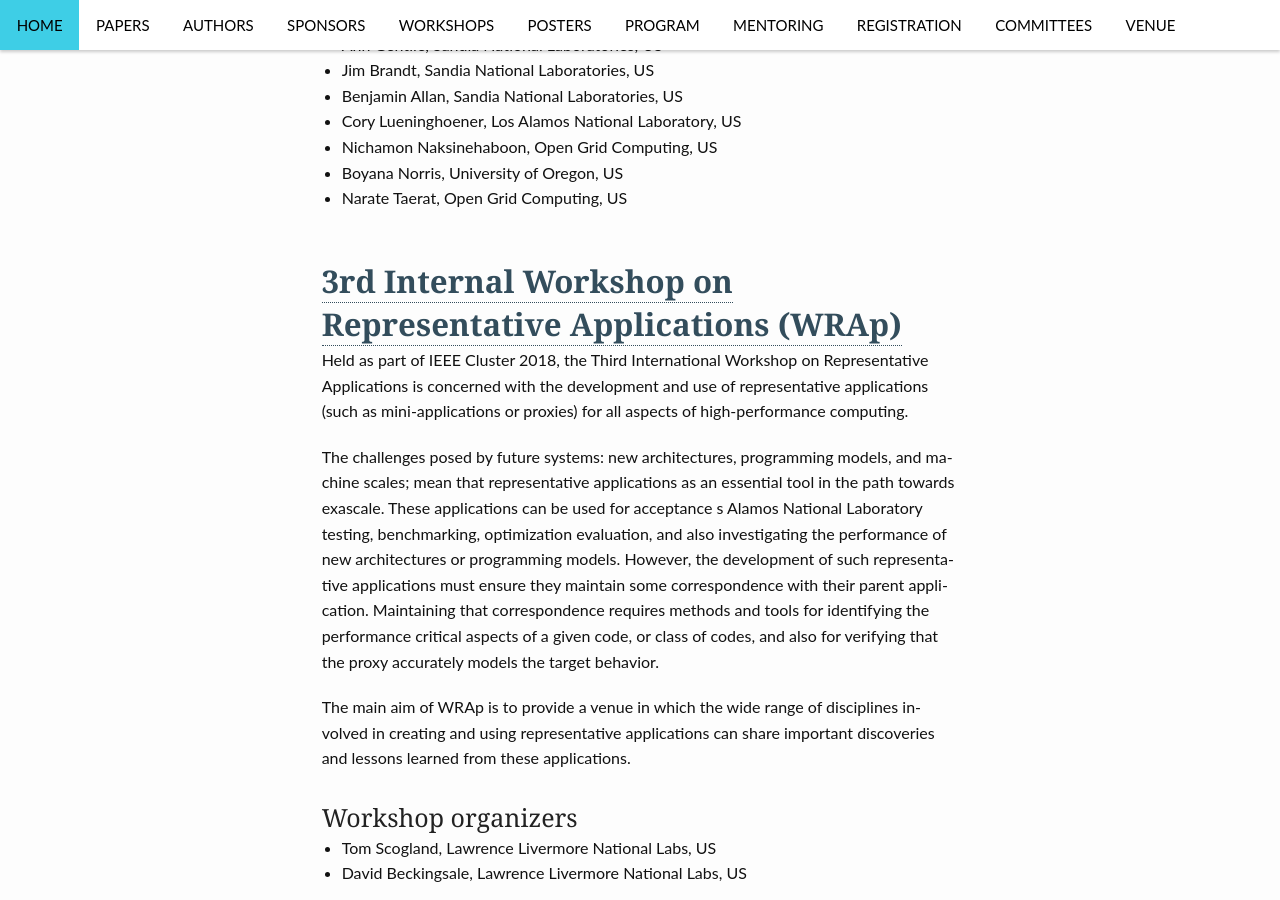
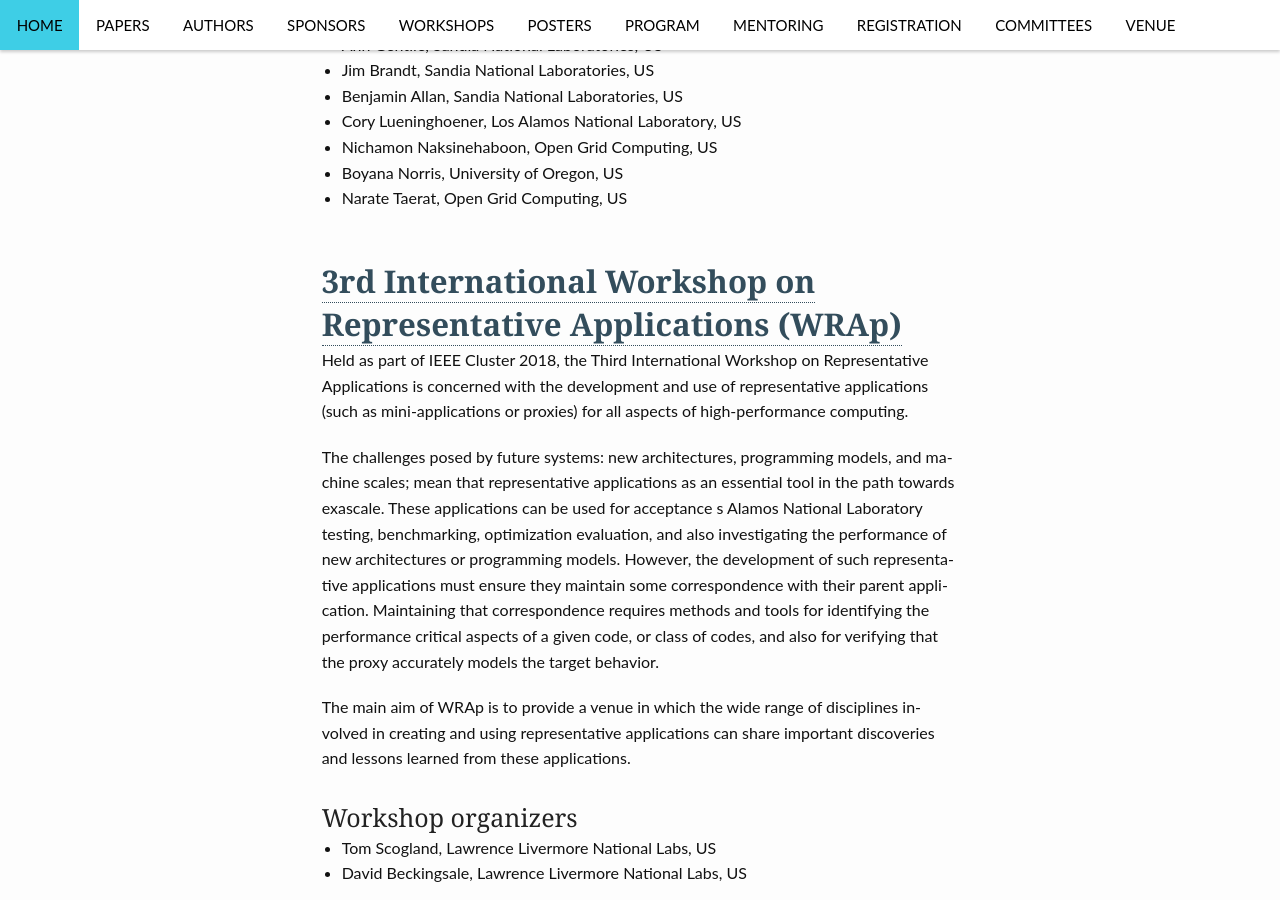
Before and after one commit to cluster2018/cluster2018, a Jekyll site: the page built from workshops/index.md, in a window 1280 px wide and 900 px high, scrolled down 1665 px. Built offline with Jekyll 4.4.1, drawn with Linux system fonts in a browser that asks for light colours; comment, search, counter and statistics services are not loaded.

Commit message:
Fixed typo

```diff
--- a/workshops/index.md
+++ b/workshops/index.md
@@ -63,7 +63,7 @@ respect to energy, resource utilization, and application run-time.
 * Boyana Norris, University of Oregon, US
 * Narate Taerat, Open Grid Computing, US
 
-## [3rd Internal Workshop on Representative Applications (WRAp)](https://wrap18.github.io/)
+## [3rd International Workshop on Representative Applications (WRAp)](https://wrap18.github.io/)
 
 Held as part of IEEE Cluster 2018, the Third International Workshop on
 Representative Applications is concerned with the development and use of
```
